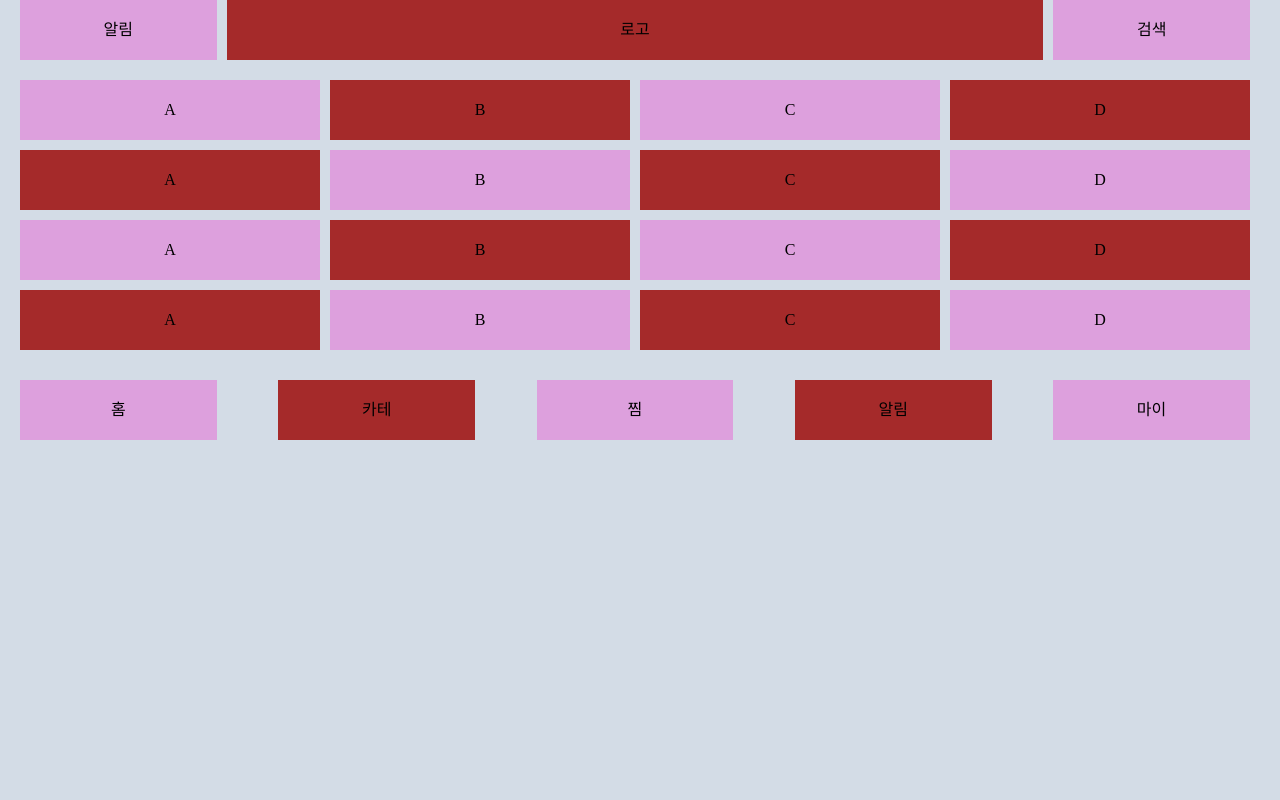
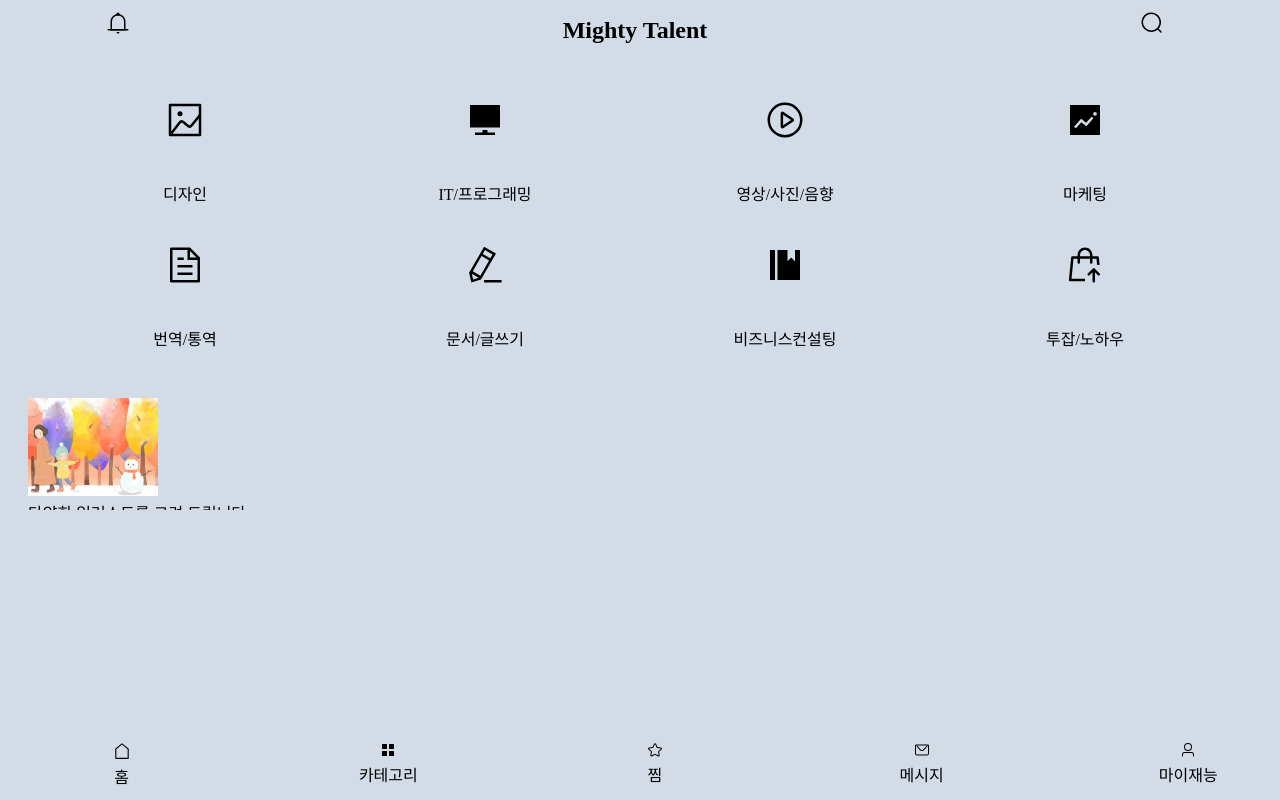
Before and after one commit to kkkamango/my-ui, a Vue app: page / in a window 1280 px wide. Built offline with nearby package versions, Linux system fonts and the light colour scheme.

Commit message:
레이아웃 작업중(메인 헤더, 푸터, 카테고리)

```diff
--- /dev/null
+++ b/src/assets/css/default.css
@@ -0,0 +1,2 @@
+.mb4 {margin-bottom: 4px;}
+.lh18 {line-height: 18px;}
--- a/src/components/HelloWorld.vue
+++ b/src/components/HelloWorld.vue
@@ -1,18 +1,22 @@
 <template>
   <div>
     <Category/>
+    <ListCard/>
   </div>
 </template>
 
 <script>
 import Category from '@/components/main/Category';
+import ListCard from '@/components/board/ListCard';
+
 export default {
   name: 'HelloWorld',
   props: {
     msg: String
   },
     components : {
-      Category
+      Category,
+      ListCard
     }
 }
 </script>
--- /dev/null
+++ b/src/components/board/ListCard.vue
@@ -0,0 +1,36 @@
+<template>
+    <div>
+        <div class="list-card">
+            <el-row>
+                <el-col :xs="24" :sm="24" :md="12" :lg="6" :xl="4">
+                    <el-col class="list-card-thumbnail">
+                        <el-image :src="require('@/assets/image/thumbnail_0001.jpg')" :fit="cover"/>
+                    </el-col>
+                    <el-col class="list-card-content">
+                        <div class="mb4">다양한 일러스트를 그려 드립니다.</div>
+                        <div class="mb4">
+                            <el-icon color="#ffff00"><StarFilled /></el-icon>
+                            5.0 | 396 리뷰</div>
+                        <div>&#8361;15,000</div>
+
+                    </el-col>
+                </el-col>
+            </el-row>
+        </div>
+    </div>
+</template>
+
+<script>
+import { StarFilled } from '@element-plus/icons-vue'
+
+export default {
+    components : {
+        StarFilled
+    }
+}
+</script>
+
+<style scoped>
+.el-row { height: 100px; padding: 8px; }
+.list-card-thumbnail { width: 130px;}
+</style>
--- a/src/components/common/Footer.vue
+++ b/src/components/common/Footer.vue
@@ -1,22 +1,44 @@
 <template>
-    <footer>
+    <footer class="main-footer">
         <el-row :gutter="10">
-            <el-col :xs="{span:4, offset:0}" :sm="{span:4, offset:0}" :md="{span:4, offset:0}" :lg="{span:4, offset:0}" :xl="{span:4, offset:0}"><div class="purple">홈</div></el-col>
-            <el-col :xs="{span:4, offset:1}" :sm="{span:4, offset:1}" :md="{span:4, offset:1}" :lg="{span:4, offset:1}" :xl="{span:4, offset:1}"><div class="brown">카테</div></el-col>
-            <el-col :xs="{span:4, offset:1}" :sm="{span:4, offset:1}" :md="{span:4, offset:1}" :lg="{span:4, offset:1}" :xl="{span:4, offset:1}"><div class="purple">찜</div></el-col>
-            <el-col :xs="{span:4, offset:1}" :sm="{span:4, offset:1}" :md="{span:4, offset:1}" :lg="{span:4, offset:1}" :xl="{span:4, offset:1}"><div class="brown">알림</div></el-col>
-            <el-col :xs="{span:4, offset:1}" :sm="{span:4, offset:1}" :md="{span:4, offset:1}" :lg="{span:4, offset:1}" :xl="{span:4, offset:1}"><div class="purple">마이</div></el-col>
+            <el-col :xs="{span:4, offset:0}" :sm="{span:4, offset:0}" :md="{span:4, offset:0}" :lg="{span:4, offset:0}" :xl="{span:4, offset:0}" class="lh18">
+                <el-icon :size="18"><House /></el-icon>
+                <p>홈</p>
+            </el-col>
+            <el-col :xs="{span:4, offset:1}" :sm="{span:4, offset:1}" :md="{span:4, offset:1}" :lg="{span:4, offset:1}" :xl="{span:4, offset:1}" class="lh18">
+                <el-icon><Menu /></el-icon>
+                <p>카테고리</p>
+            </el-col>
+            <el-col :xs="{span:4, offset:1}" :sm="{span:4, offset:1}" :md="{span:4, offset:1}" :lg="{span:4, offset:1}" :xl="{span:4, offset:1}" class="lh18">
+                <el-icon><Star /></el-icon>
+                <p>찜</p>
+            </el-col>
+            <el-col :xs="{span:4, offset:1}" :sm="{span:4, offset:1}" :md="{span:4, offset:1}" :lg="{span:4, offset:1}" :xl="{span:4, offset:1}" class="lh18">
+                <el-icon><Message /></el-icon>
+                <p>메시지</p>
+            </el-col>
+            <el-col :xs="{span:4, offset:1}" :sm="{span:4, offset:1}" :md="{span:4, offset:1}" :lg="{span:4, offset:1}" :xl="{span:4, offset:1}" class="lh18">
+                <el-icon><User /></el-icon>
+                <p>마이재능</p>
+            </el-col>
         </el-row>
     </footer>
 </template>
 
 <script>
+import { House, Menu, Star, Message, User } from '@element-plus/icons-vue'
+
 export default {
-
+    components : {
+        House, Menu, Star, Message, User
+    }
 }
 </script>
 
 <style scoped>
-footer{width:100%; text-align:center; position:relative; display: flex;}
-footer > .el-row {width : 100%; line-height: 60px;}
+.main-footer{width:100%; text-align:center; display: flex;
+    position: fixed;
+    bottom: 0px;
+    padding: 12px 0;}
+footer > .el-row {width : 100%;}
 </style>
--- a/src/components/common/Header.vue
+++ b/src/components/common/Header.vue
@@ -1,9 +1,15 @@
 <template>
     <header>
         <el-row :gutter="10">
-            <el-col :xs="5" :sm="5" :md="6" :lg="4" :xl="2"><div class="purple">알림</div></el-col>
-            <el-col :xs="14" :sm="14" :md="12" :lg="16" :xl="20"><div class="brown">로고</div></el-col>
-            <el-col :xs="5" :sm="5" :md="6" :lg="4" :xl="2"><div class="purple">검색</div></el-col>
+            <el-col :xs="5" :sm="5" :md="6" :lg="4" :xl="2">
+                <el-icon :size="24"><Bell /></el-icon>
+            </el-col>
+            <el-col :xs="14" :sm="14" :md="12" :lg="16" :xl="20">
+                <h1>Mighty Talent</h1>
+            </el-col>
+            <el-col :xs="5" :sm="5" :md="6" :lg="4" :xl="2">
+                <el-icon :size="24"><Search /></el-icon>
+            </el-col>
         </el-row>
 <!--        <div class="menuWrap">-->
 <!--            <ul class="menu">-->
@@ -16,8 +22,12 @@
 </template>
 
 <script>
+import { Bell, Search } from '@element-plus/icons-vue';
+
 export default {
-
+    components :{
+        Bell, Search
+    }
 }
 </script>
 <style scoped>
--- a/src/components/main/Category.vue
+++ b/src/components/main/Category.vue
@@ -1,42 +1,58 @@
 <template>
     <div class="main-category">
         <el-row :gutter="10">
-            <el-col :xs="6" :sm="6" :md="6" :lg="6" :xl="6"><div class="purple">A</div></el-col>
-            <el-col :xs="6" :sm="6" :md="6" :lg="6" :xl="6"><div class="brown">B</div></el-col>
-            <el-col :xs="6" :sm="6" :md="6" :lg="6" :xl="6"><div class="purple">C</div></el-col>
-            <el-col :xs="6" :sm="6" :md="6" :lg="6" :xl="6"><div class="brown">D</div></el-col>
+            <el-col :xs="6" :sm="6" :md="6" :lg="6" :xl="6" class="lh18">
+                <el-icon :size="40"><Picture /></el-icon>
+                <p>디자인</p>
+            </el-col>
+            <el-col :xs="6" :sm="6" :md="6" :lg="6" :xl="6" class="lh18">
+                <el-icon :size="40"><Platform /></el-icon>
+                <p>IT/프로그래밍</p>
+            </el-col>
+            <el-col :xs="6" :sm="6" :md="6" :lg="6" :xl="6" class="lh18">
+                <el-icon :size="40"><VideoPlay /></el-icon>
+                <p>영상/사진/음향</p>
+            </el-col>
+            <el-col :xs="6" :sm="6" :md="6" :lg="6" :xl="6" class="lh18">
+                <el-icon :size="40"><TrendCharts /></el-icon>
+                <p>마케팅</p>
+            </el-col>
         </el-row>
 
         <el-row :gutter="10">
-            <el-col :xs="6" :sm="6" :md="6" :lg="6" :xl="6"><div class="brown">A</div></el-col>
-            <el-col :xs="6" :sm="6" :md="6" :lg="6" :xl="6"><div class="purple">B</div></el-col>
-            <el-col :xs="6" :sm="6" :md="6" :lg="6" :xl="6"><div class="brown">C</div></el-col>
-            <el-col :xs="6" :sm="6" :md="6" :lg="6" :xl="6"><div class="purple">D</div></el-col>
+            <el-col :xs="6" :sm="6" :md="6" :lg="6" :xl="6" class="lh18">
+                <el-icon :size="40"><Document /></el-icon>
+                <p>번역/통역</p>
+            </el-col>
+            <el-col :xs="6" :sm="6" :md="6" :lg="6" :xl="6" class="lh18">
+                <el-icon :size="40"><EditPen /></el-icon>
+                <p>문서/글쓰기</p>
+            </el-col>
+            <el-col :xs="6" :sm="6" :md="6" :lg="6" :xl="6" class="lh18">
+                <el-icon :size="40"><Management /></el-icon>
+                <p>비즈니스컨설팅</p>
+            </el-col>
+            <el-col :xs="6" :sm="6" :md="6" :lg="6" :xl="6" class="lh18">
+                <el-icon :size="40"><Sell /></el-icon>
+                <p>투잡/노하우</p>
+            </el-col>
         </el-row>
 
-        <el-row :gutter="10">
-            <el-col :xs="6" :sm="6" :md="6" :lg="6" :xl="6"><div class="purple">A</div></el-col>
-            <el-col :xs="6" :sm="6" :md="6" :lg="6" :xl="6"><div class="brown">B</div></el-col>
-            <el-col :xs="6" :sm="6" :md="6" :lg="6" :xl="6"><div class="purple">C</div></el-col>
-            <el-col :xs="6" :sm="6" :md="6" :lg="6" :xl="6"><div class="brown">D</div></el-col>
-        </el-row>
-
-        <el-row :gutter="10">
-            <el-col :xs="6" :sm="6" :md="6" :lg="6" :xl="6"><div class="brown">A</div></el-col>
-            <el-col :xs="6" :sm="6" :md="6" :lg="6" :xl="6"><div class="purple">B</div></el-col>
-            <el-col :xs="6" :sm="6" :md="6" :lg="6" :xl="6"><div class="brown">C</div></el-col>
-            <el-col :xs="6" :sm="6" :md="6" :lg="6" :xl="6"><div class="purple">D</div></el-col>
-        </el-row>
     </div>
 </template>
 
 <script>
+import { Picture, Platform, VideoPlay, TrendCharts, Document, EditPen, Management, Sell } from '@element-plus/icons-vue'
 export default {
-
+    components : {
+        Picture, Platform, VideoPlay, TrendCharts,
+        Document, EditPen, Management, Sell
+    }
 }
 </script>
 <style scoped>
-.main-category{width:100%; text-align:center; position:relative;}
-.main-category > .el-row {width : 100%; line-height: 60px; margin-bottom: 10px; }
+.main-category{width:100%; text-align:center; position:relative; padding: 20px;}
+.main-category > .el-row {width : 100%; line-height: 60px; margin-bottom: 20px; }
+.main-category > .el-row:last-child {margin-bottom: 0}
 
 </style>
```
Also changed, not shown: src/assets/image/thumbnail_0001.jpg (added).
